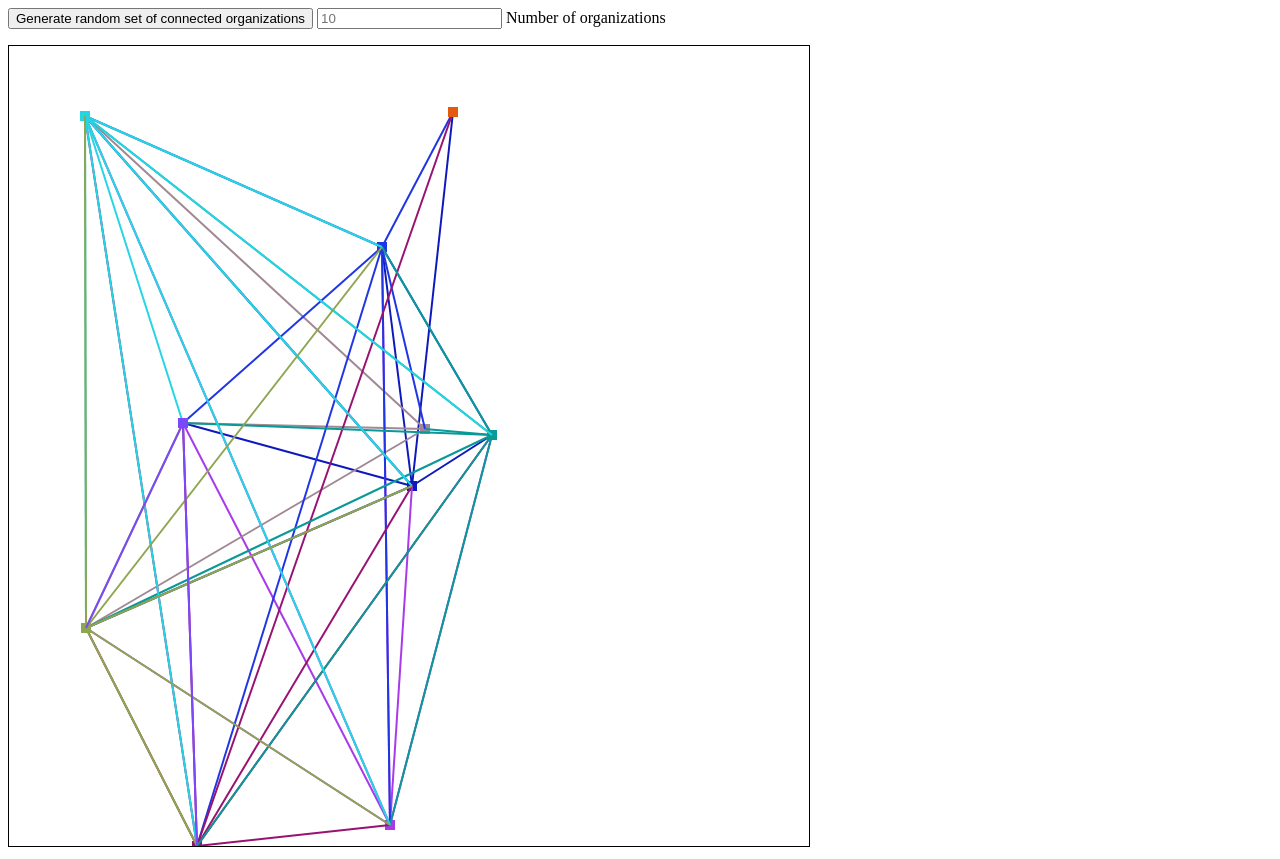
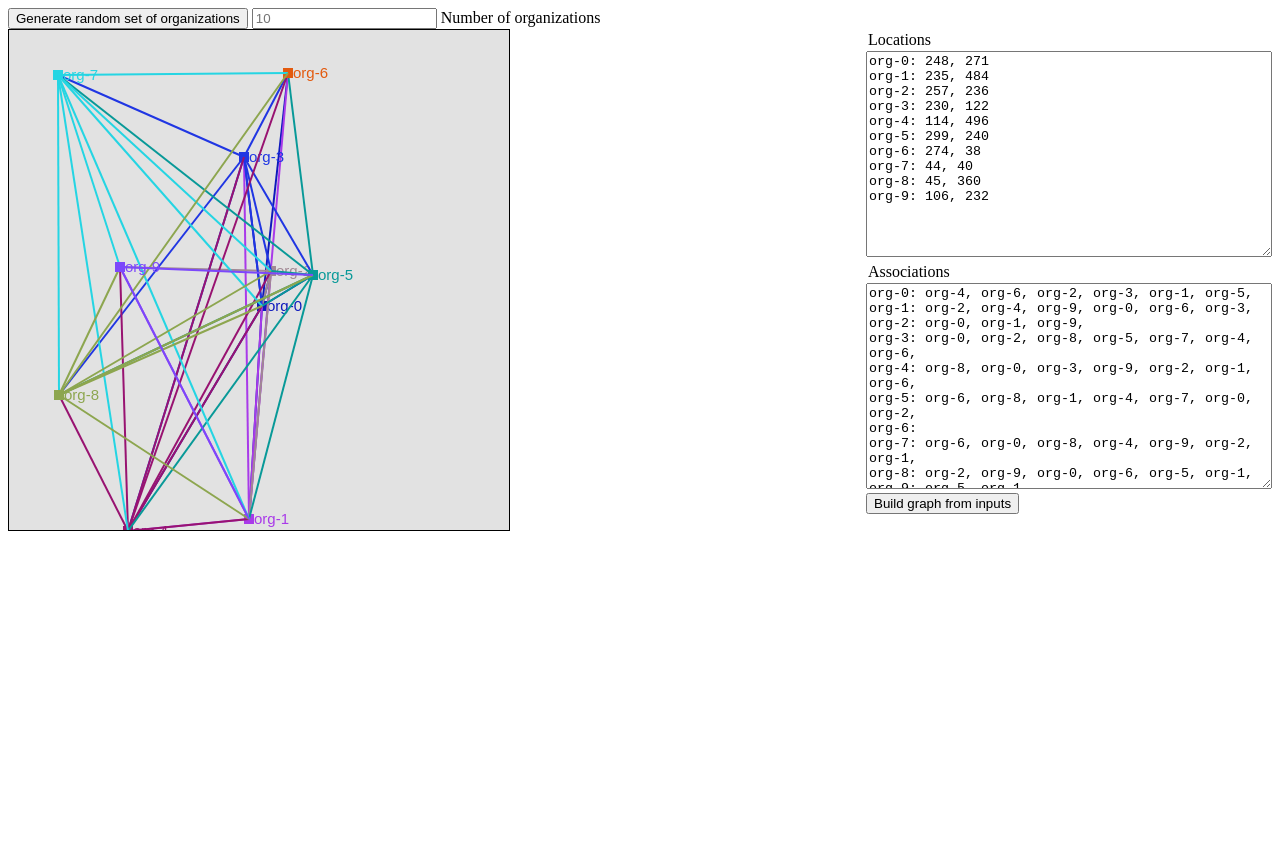
Before and after one commit to jondandois/random-network-graphs, a plain HTML site: page index.html in a window 1280 px wide. After the commit the page ends 800 px from the top, so only its background shows below. Drawn offline with Linux system fonts and the light colour scheme.

Commit message:
adds in text areas and feedback to build own

```diff
--- a/index.html
+++ b/index.html
@@ -1,127 +1,54 @@
 <!DOCTYPE html>
 <html>
 <head>
-  <title></title>
+  <script type="text/javascript" src="network_connections.js"></script>
+  <style type="text/css">
+    .values{
+      width: 400px;
+      height: 200px;
+      overflow-y: auto;
+      margin: 0 auto;
+    }
+    .left{
+      float: left;
+    }
+    .right{
+      float: right;
+    }
+    .values-header{
+      margin: 2px;
+    }
+  </style>
 </head>
 <body>
-  <button onclick='random_orgs()'>
-    <span>Generate random set of connected organizations</span>
-  </button>
-  <span>
-    <input id="n_orgs" type="" name="" placeholder="10">
-    Number of organizations
-  </span>
-  <p id="orgs"></p>
+  <div>
+    <button onclick='random_orgs()'>
+      <span>Generate random set of organizations</span>
+    </button>
+    <span>
+      <input id="n_orgs" placeholder="10">
+      Number of organizations
+    </span>
+  </div>
+  <div class="left">
+    <canvas id="map-canvas" width="500" height="500" style="border:1px solid #000000;"></canvas>
+  </div>
+  <div class="right">
+    <div>
+      <p id="org-locations"  class="values-header">Locations</p>
+      <textarea id="locations" class="values"></textarea>
+    </div>
+    <div>
+      <p id="org-associations" class="values-header">Associations</p>
+      <textarea id="associations" class="values"></textarea>
+    </div>
+    <button onclick='build_from_input()'>
+      <span>Build graph from inputs</span>
+    </button>
 
-  <canvas id="map-canvas" width="800" height="800" style="border:1px solid #000000;"></canvas>
+  </div>
 
-  <script type="text/javascript">
 
-    window.onload = random_orgs;
-    window.OrgNet = {
-      mapSize: document.getElementById('map-canvas').width,
-      pt_size: 10
-    };
-
-    function random_orgs() {
-      const n_orgs = document.getElementById("n_orgs").value || 10;
-      OrgNet.orgs = get_network(n_orgs);
-      // console.log(OrgNet.orgs);
-      draw_network(OrgNet.orgs);
-    }
-
-    // generate n names
-    function list_of_orgs (n) {
-      let orgs = [];
-      for (var i = n - 1; i >= 0; i--) {
-        let char = `org-${i}`;
-        orgs[i] = char;
-      }
-      return orgs;
-    }
-
-    // generate random network
-    function get_network (n) {
-      let orgs = list_of_orgs(n);
-      let orgs_net = {}
-      for (let k = orgs.length - 1; k >= 0; k--) {
-        let random_size = get_random_int(0, orgs.length);
-        orgs_net[orgs[k]] = {}
-        orgs_net[orgs[k]]['network'] = get_random_sample(orgs, random_size, orgs[k]);
-        orgs_net[orgs[k]]['location'] = get_random_location();
-        orgs_net[orgs[k]]['color'] = random_rgb();
-      }
-      return orgs_net;
-    }
-
-    // get a random value
-    function get_random(length) { return Math.floor(Math.random()*(length)); }
-
-    // get a random sample
-    function get_random_sample(array, size, exclude) {
-        let length = array.length;
-        let arr_copy = JSON.parse(JSON.stringify(array));
-        for(let i = size; i--;) {
-            let index = get_random(length);
-            let temp = arr_copy[index];
-            arr_copy[index] = arr_copy[i];
-            arr_copy[i] = temp;
-        }
-        let sample = arr_copy.slice(0, size);
-        sample.splice(sample.indexOf(exclude), 1);
-        return sample;
-    }
-
-    // get a randome XY location for each
-    function get_random_location() {
-      return {x: parseInt(Math.random() * OrgNet.mapSize), y: parseInt(Math.random() * OrgNet.mapSize)};
-    }
-
-    // get a random int between
-    function get_random_int(min, max) {
-      min = Math.ceil(min);
-      max = Math.floor(max);
-      return Math.floor(Math.random() * (max - min)) + min; //The maximum is exclusive and the minimum is inclusive
-    }
-
-    // return a random rgba() string
-    function random_rgb() {
-      let r,g,b;
-      let a = 1
-      r = Math.floor(Math.random()*255);
-      g = Math.floor(Math.random()*255);
-      b = Math.floor(Math.random()*255);
-      return `rgba(${r},${g},${b},${a})`;
-    }
-    function draw_network(orgs) {
-      let canvas = document.getElementById('map-canvas');
-      let ctx = canvas.getContext("2d");
-      let canvasWidth = canvas.width;
-      let canvasHeight = canvas.height;
-      let canvasData = ctx.getImageData(0, 0, canvasWidth, canvasHeight);
-      ctx.clearRect(0,0, canvasWidth, canvasHeight);
-
-      Object.keys(orgs).map( org_id => {
-        let org = orgs[org_id];
-        ctx.fillStyle = org.color;
-        ctx.fillRect(org.location.x, org.location.y, OrgNet.pt_size, OrgNet.pt_size);
-        org.network.map( network_org => {
-          draw_line_between(org.location, orgs[network_org].location, org.color, ctx);
-        })
-      });
-    }
-
-    // draw a line between two points
-    function draw_line_between(begin, end, color, ctx) {
-      ctx.beginPath();
-      ctx.lineWidth = "2";
-      ctx.strokeStyle = color;
-      ctx.moveTo(begin.x + OrgNet.pt_size/2,begin.y + OrgNet.pt_size/2);
-      ctx.lineTo(end.x  + OrgNet.pt_size/2, end.y  + OrgNet.pt_size/2);
-      ctx.stroke();
-    }
-
-  </script>
 
 </body>
 </html>
--- /dev/null
+++ b/network_connections.js
@@ -0,0 +1,155 @@
+window.onload = initialize_graph;
+
+function initialize_graph(){
+  window.OrgNet = {
+    mapSize: document.getElementById('map-canvas').width,
+    pt_size: 10
+  };
+  random_orgs();
+}
+
+// build graph from random values
+function random_orgs() {
+  const n_orgs = document.getElementById("n_orgs").value || 10;
+  OrgNet.orgs = get_network(n_orgs);
+  draw_network(OrgNet.orgs);
+}
+
+// get values from input fields
+function build_from_input(){
+  let locations, associations;
+  locations = document.getElementById('locations').value.trim().split('\n');
+  associations = document.getElementById('associations').value.trim().split('\n');
+  locations = string_array_to_object(locations);
+  associations = string_array_to_object(associations);
+  Object.keys(locations).map(location_id => {
+    OrgNet.orgs[location_id] = {};
+    let xy = locations[location_id].split(', ');
+    OrgNet.orgs[location_id]['location'] = {x: parseInt(xy[0]), y: parseInt(xy[1])}
+    OrgNet.orgs[location_id]['color'] = random_rgb();
+    if (associations[location_id] === "") {
+      OrgNet.orgs[location_id]['network'] = []
+    } else {
+      OrgNet.orgs[location_id]['network'] = associations[location_id].replace(/(^,)|(,$)/g, "").split(', ');
+    }
+  });
+  draw_network(OrgNet.orgs);
+}
+
+// generate n names
+function list_of_orgs (n) {
+  let orgs = [];
+  for (var i = 0; i < n; i++) {
+    let char = `org-${i}`;
+    orgs[i] = char;
+  }
+  return orgs;
+}
+
+// generate random network
+function get_network (n) {
+  let orgs = list_of_orgs(n);
+  let orgs_net = {}
+  for (var k = 0; k < orgs.length; k++) {
+    let random_size = get_random_int(0, orgs.length);
+    orgs_net[orgs[k]] = {}
+    orgs_net[orgs[k]]['network'] = get_random_sample(orgs, random_size, orgs[k]);
+    orgs_net[orgs[k]]['location'] = get_random_location();
+    orgs_net[orgs[k]]['color'] = random_rgb();
+  }
+  return orgs_net;
+}
+
+// get a random value
+function get_random(length) { return Math.floor(Math.random()*(length)); }
+
+// get a random sample
+function get_random_sample(array, size, exclude) {
+    let length = array.length;
+    let arr_copy = JSON.parse(JSON.stringify(array));
+    for(let i = size; i--;) {
+        let index = get_random(length);
+        let temp = arr_copy[index];
+        arr_copy[index] = arr_copy[i];
+        arr_copy[i] = temp;
+    }
+    let sample = arr_copy.slice(0, size);
+    sample.splice(sample.indexOf(exclude), 1);
+    return sample;
+}
+
+// get a random XY location for each
+function get_random_location() {
+  return {x: parseInt(Math.random() * OrgNet.mapSize), y: parseInt(Math.random() * OrgNet.mapSize)};
+}
+
+// get a random int between
+function get_random_int(min, max) {
+  min = Math.ceil(min);
+  max = Math.floor(max);
+  return Math.floor(Math.random() * (max - min)) + min; //The maximum is exclusive and the minimum is inclusive
+}
+
+// return a random rgba() string
+function random_rgb() {
+  let r,g,b;
+  let a = 1
+  r = Math.floor(Math.random()*255);
+  g = Math.floor(Math.random()*255);
+  b = Math.floor(Math.random()*255);
+  return `rgba(${r},${g},${b},${a})`;
+}
+function draw_network(orgs) {
+  let canvas = document.getElementById('map-canvas');
+  let ctx = canvas.getContext("2d");
+  let canvasWidth = canvas.width;
+  let canvasHeight = canvas.height;
+  let canvasData = ctx.getImageData(0, 0, canvasWidth, canvasHeight);
+  ctx.clearRect(0,0, canvasWidth, canvasHeight);
+  ctx.fillStyle = "#e2e2e2";
+  ctx.fillRect(0,0, canvasWidth, canvasHeight);
+
+  let locations_value = "";
+  let associations_value = "";
+  Object.keys(orgs).map( org_id => {
+    let org = orgs[org_id];
+    ctx.fillStyle = org.color;
+    locations_value += `${org_id}: ${org.location.x}, ${org.location.y}\n`;
+    associations_value += `${org_id}: `;
+
+    ctx.fillRect(org.location.x, org.location.y, OrgNet.pt_size, OrgNet.pt_size);
+    org.network.map( network_org => {
+      associations_value += `${network_org}, `
+      draw_line_between(org.location, orgs[network_org].location, org.color, ctx);
+    });
+    associations_value += "\n";
+    ctx.font = "15px Arial";
+    ctx.strokeStyle = 'black';
+    ctx.fillText(org_id, org.location.x + OrgNet.pt_size, org.location.y + OrgNet.pt_size);
+  });
+  document.getElementById('locations').value = locations_value;
+  document.getElementById('associations').value = associations_value;
+  // document.getElementById('map-canvas').addEventListener('click', evt => {
+  //   console.log(evt.clientX + ',' + evt.clientY);
+  // });
+}
+
+// draw a line between two points
+function draw_line_between(begin, end, color, ctx) {
+  ctx.beginPath();
+  ctx.lineWidth = "2";
+  ctx.strokeStyle = color;
+  ctx.moveTo(begin.x + OrgNet.pt_size/2,begin.y + OrgNet.pt_size/2);
+  ctx.lineTo(end.x  + OrgNet.pt_size/2, end.y  + OrgNet.pt_size/2);
+  ctx.stroke();
+}
+
+// convert an array of strings ["key: value", "key: value"...] to an object
+function string_array_to_object(array){
+  let obj = {};
+  for (let i = 0; i < array.length; i++) {
+      let split = array[i].split(':');
+      obj[split[0].trim()] = split[1].trim();
+  }
+  return obj;
+}
```
